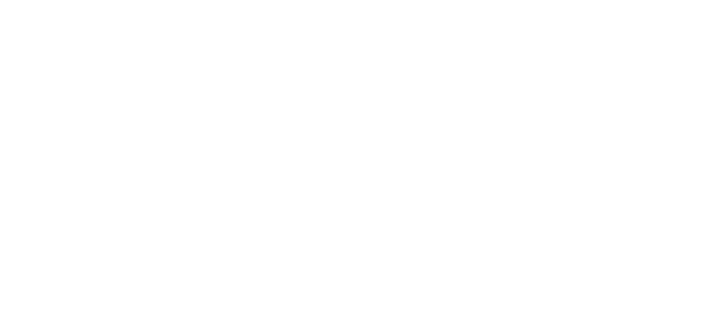
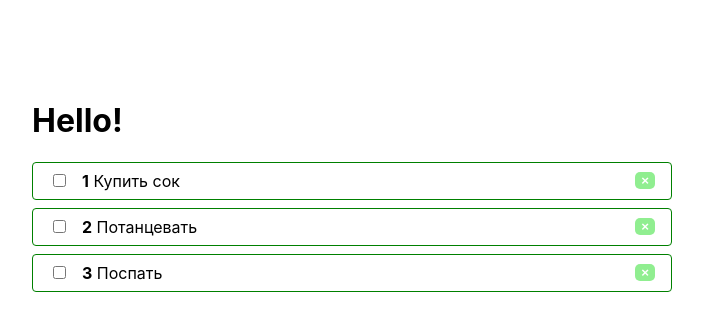
Before and after one commit to Iogsotot/react_example, a React (Create React App) app: page / in a window 1280 px wide. Shown: the top 330 px of the page, without its empty margins (288-991 px from the left). Built offline with nearby package versions, Linux system fonts and the light colour scheme.

Commit message:
feat: add simple todo list & styles for it

```diff
--- a/src/App.js
+++ b/src/App.js
@@ -1,6 +1,30 @@
+import React from "react";
+import TodoList from "./Todo/TodoList";
 
 function App() {
-  return <div />
+  const [todos, setTodos] = React.useState([
+    { id: 1, completed: false, title: "Купить сок" },
+    { id: 2, completed: false, title: "Потанцевать" },
+    { id: 3, completed: false, title: "Поспать" },
+  ]);
+
+  function toggleTodo(id) {
+    setTodos(
+      todos.map((todo) => {
+        if (todo.id === id) {
+          todo.completed = !todo.completed;
+        }
+        return todo;
+      })
+    );
+  }
+
+  return (
+    <div className="wrapper">
+      <h1>Hello!</h1>
+      <TodoList todos={todos} onToggle={toggleTodo} />
+    </div>
+  );
 }
 
 export default App;
--- /dev/null
+++ b/src/Todo/TodoItem.jsx
@@ -0,0 +1,50 @@
+import PropTypes from "prop-types";
+
+const styles = {
+  li: {
+    display: "flex",
+    justifyContent: "space-between",
+    alignItems: "center",
+    padding: "0.5rem 1rem",
+    border: "1px solid green",
+    borderRadius: "4px",
+    marginBottom: "0.5rem",
+  },
+  input: {
+    marginRight: "1rem",
+  },
+  index: {
+    // marginRight: '0.5rem',
+  },
+};
+
+function TodoItem({ todo, index, onChange }) {
+  const classes = [];
+  if (todo.completed) {
+    classes.push("done");
+  }
+  return (
+    <li style={styles.li}>
+      <span className={classes.join(" ")}>
+        <input
+          type="checkbox"
+          checked={todo.completed}
+          style={styles.input}
+          onChange={() => onChange(todo.id)}
+        />
+        <strong style={styles.index}>{index + 1}</strong>
+        &nbsp;
+        {todo.title}
+      </span>
+      <button className="rm">&times;</button>
+    </li>
+  );
+}
+
+TodoItem.propTypes = {
+  todo: PropTypes.object.isRequired,
+  index: PropTypes.number,
+  onChange: PropTypes.func.isRequired,
+};
+
+export default TodoItem;
--- /dev/null
+++ b/src/Todo/TodoList.jsx
@@ -0,0 +1,34 @@
+import TodoItem from "./TodoItem";
+import PropTypes from "prop-types";
+
+const styles = {
+  ul: {
+    listStyle: "none",
+    margin: 0,
+    padding: 0,
+  },
+};
+
+function TodoList(props) {
+  return (
+    <ul style={styles.ul}>
+      {props.todos.map((todo, index) => {
+        return (
+          <TodoItem
+            todo={todo}
+            key={todo.id}
+            index={index}
+            onChange={props.onToggle}
+          />
+        );
+      })}
+    </ul>
+  );
+}
+
+TodoList.propTypes = {
+  todos: PropTypes.arrayOf(PropTypes.object).isRequired,
+  onToggle: PropTypes.func.isRequired,
+};
+
+export default TodoList;
--- a/src/index.css
+++ b/src/index.css
@@ -11,3 +11,21 @@
   font-family: source-code-pro, Menlo, Monaco, Consolas, 'Courier New',
     monospace;
 }
+
+.wrapper {
+  padding-top: 5rem;
+  margin: 0 auto;
+  width: 50vw;
+}
+
+.rm {
+  background-color: lightgreen;
+  border-radius: 5px;
+  color: white;
+  font-weight: 700;
+  border: none;
+}
+
+.done {
+  text-decoration: line-through;
+}
```
